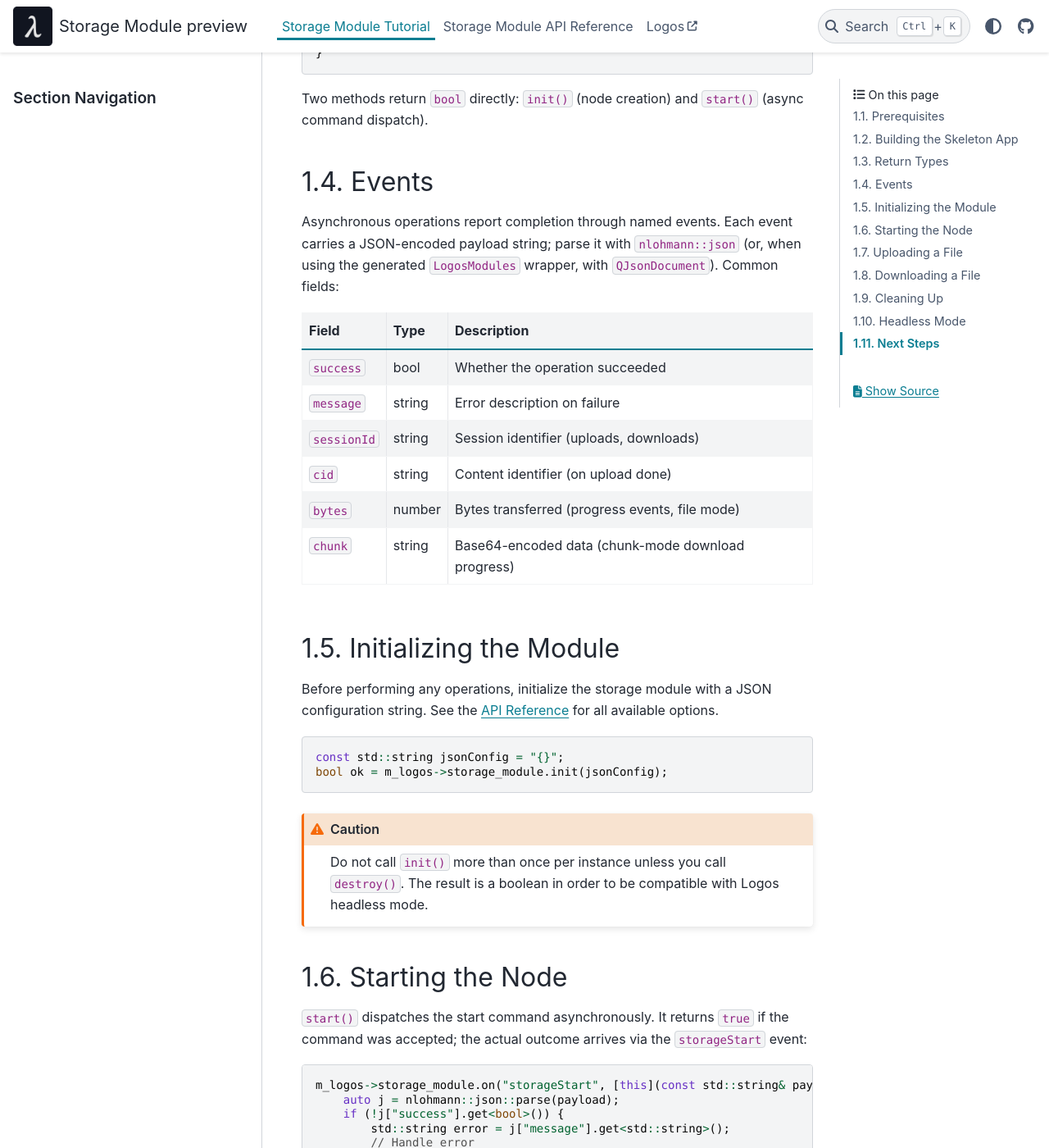
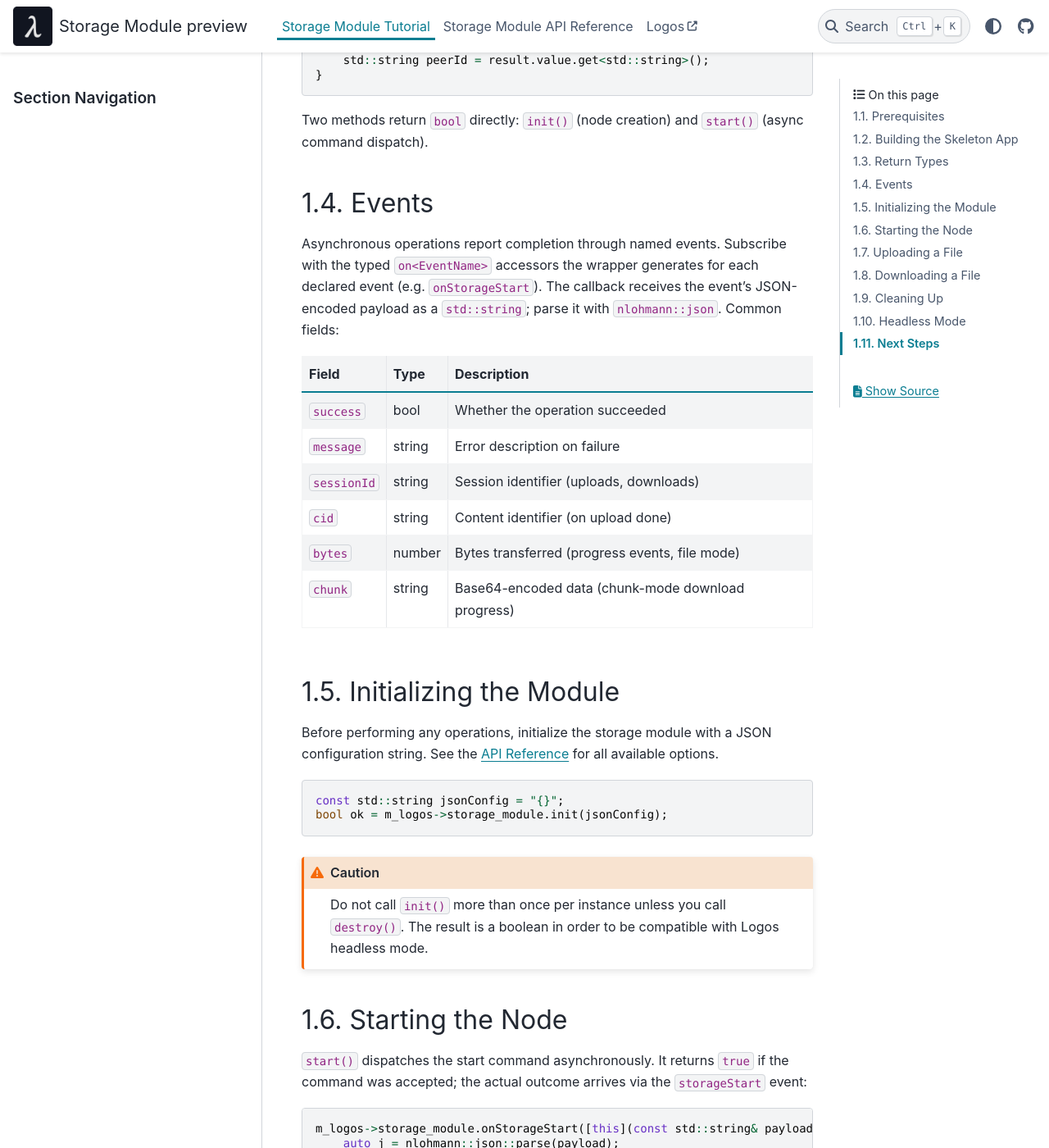
Before and after one commit to logos-co/logos-storage-module, a Sphinx documentation site: the page built from docs/api_tutorial.rst, in a window 1280 px wide and 1400 px high, scrolled down 1441 px. Shown: the whole window at 82% size. Built offline with Sphinx 7.4.7 and the PyData theme 0.15.4, drawn with Linux system fonts in a browser that asks for light colours; some of the changed text lies outside the part shown.

Commit message:
Update doc

```diff
--- a/docs/api_tutorial.rst
+++ b/docs/api_tutorial.rst
@@ -3,7 +3,7 @@ Storage Module Tutorial
 
 In this tutorial, you will build a simple CLI application that uploads and downloads files over the Logos Storage network using the :doc:`Logos Storage Module API <api_reference>`.
 
-We provide a `Logos Storage App Skeleton <https://github.com/logos-storage/logos-storage-app-skeleton>`_ which provides a ready-made entry point with access to the ``LogosModules`` object required for accessing the API, as well as a set of simple Qt-compatible synchronization utilities which make this tutorial simpler.
+We provide a `Logos Storage App Skeleton <https://github.com/logos-storage/logos-storage-app-skeleton>`_ which provides a ready-made entry point with access to the ``LogosModules`` object required for accessing the API, as well as a set of simple synchronization utilities (a ``Waiter`` that blocks until an event fires) which make this tutorial simpler. The skeleton's own code uses only standard C++ types.
 
 This module uses the **universal** interface: the implementation is plain C++ (``StorageModuleImpl``).
 
@@ -62,7 +62,7 @@ Two methods return ``bool`` directly: ``init()`` (node creation) and ``start()``
 Events
 ------
 
-Asynchronous operations report completion through named events. Each event carries a JSON-encoded payload string; parse it with ``nlohmann::json`` (or, when using the generated ``LogosModules`` wrapper, with ``QJsonDocument``). Common fields:
+Asynchronous operations report completion through named events. Subscribe with the typed ``on<EventName>`` accessors the wrapper generates for each declared event (e.g. ``onStorageStart``). The callback receives the event's JSON-encoded payload as a ``std::string``; parse it with ``nlohmann::json``. Common fields:
 
 .. list-table::
    :header-rows: 1
@@ -110,7 +110,7 @@ Starting the Node
 
 .. code-block:: cpp
 
-   m_logos->storage_module.on("storageStart", [this](const std::string& payload) {
+   m_logos->storage_module.onStorageStart([this](const std::string& payload) {
        auto j = nlohmann::json::parse(payload);
        if (!j["success"].get<bool>()) {
            std::string error = j["message"].get<std::string>();
```
Also changed, not shown: other parts of docs/api_tutorial.rst (+6 -6 lines).
